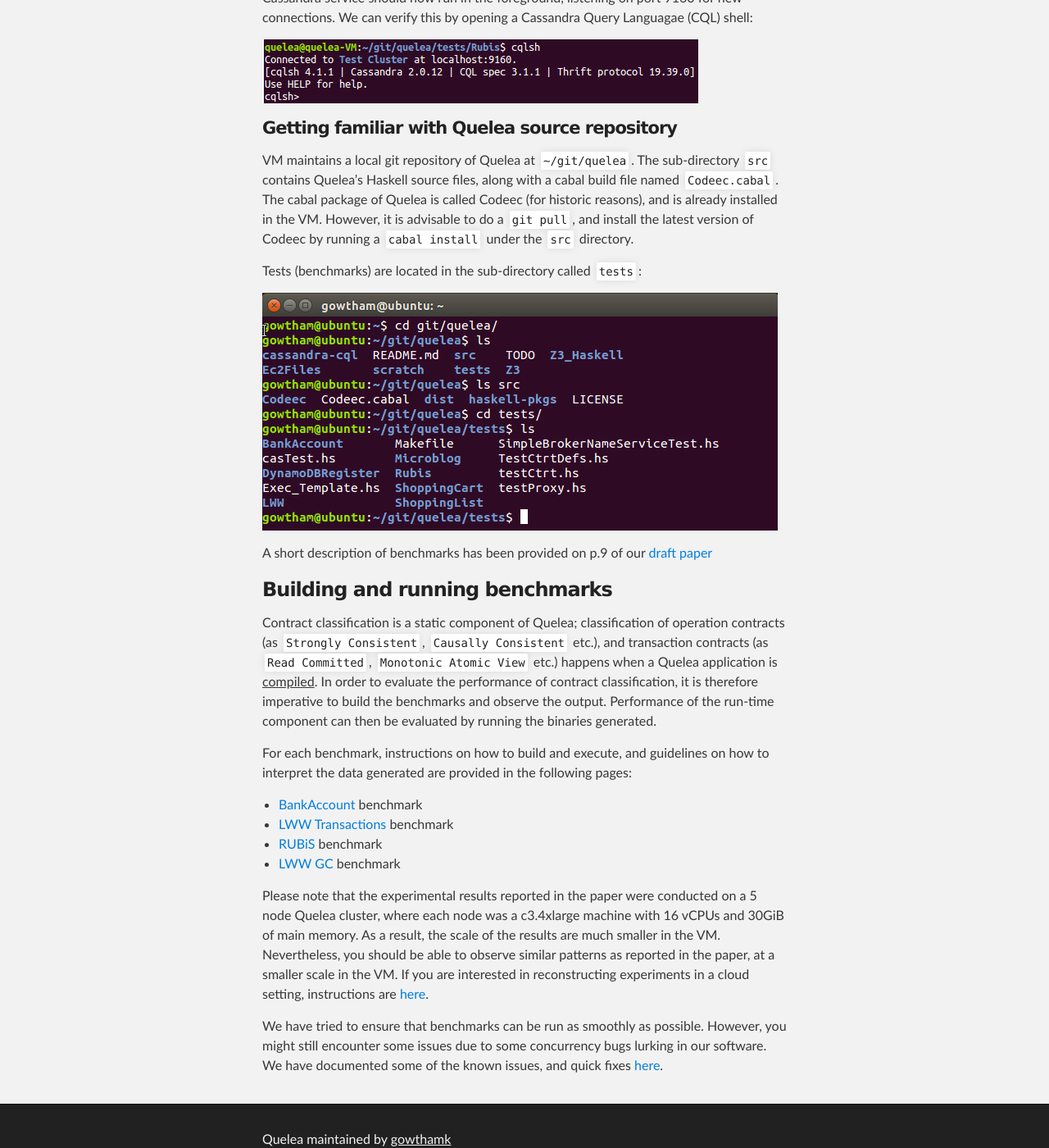
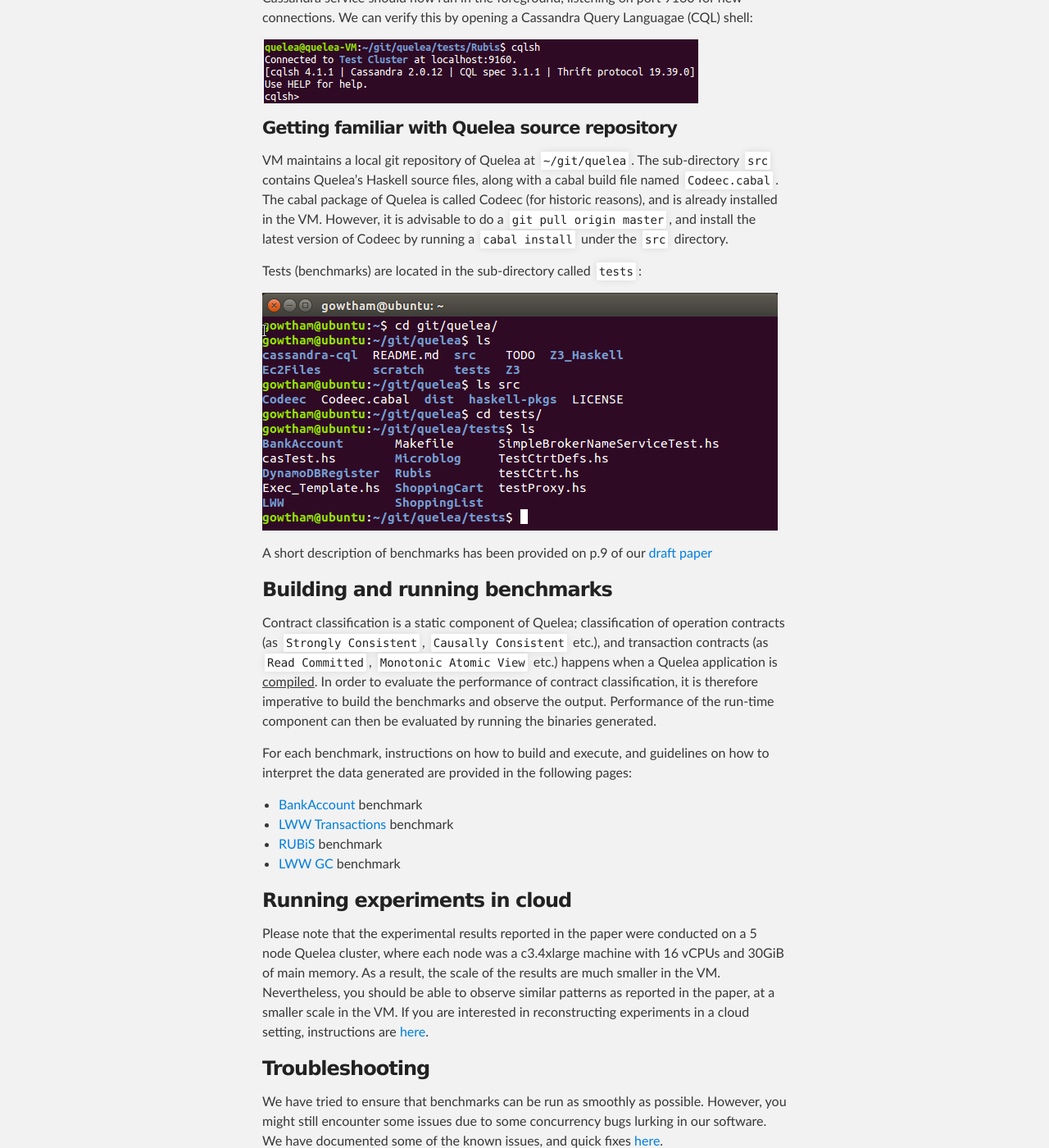
Before and after one commit to kayceesrk/Quelea, a Jekyll site: the page built from _posts/2015-02-10-vm-prelims.markdown, in a window 1280 px wide and 1400 px high, scrolled down 699 px. Shown: the whole window at 82% size. Built offline with Jekyll 4.4.1, drawn with Linux system fonts in a browser that asks for light colours.

Commit message:
Minor edits

```diff
--- a/_posts/2015-02-10-vm-prelims.markdown
+++ b/_posts/2015-02-10-vm-prelims.markdown
@@ -35,9 +35,9 @@
 sub-directory `src` contains Quelea's Haskell source files, along with
 a cabal build file named `Codeec.cabal`. The cabal package of Quelea
 is called Codeec (for historic reasons), and is already installed in
-the VM. However, it is advisable to do a `git pull`, and install the
-latest version of Codeec by running a `cabal install` under the `src`
-directory.
+the VM. However, it is advisable to do a `git pull origin master`, and
+install the latest version of Codeec by running a `cabal install`
+under the `src` directory.
 
 Tests (benchmarks) are located in the sub-directory called `tests`:
 
@@ -64,6 +64,8 @@
 + [RUBiS]({{ site.baseurl }}/rubis-test.html) benchmark
 + [LWW GC]({{ site.baseurl }}/lww-gc-test.html) benchmark
 
+### Running experiments in cloud
+
 Please note that the experimental results reported in the paper were conducted
 on a 5 node Quelea cluster, where each node was a c3.4xlarge machine with 16
 vCPUs and 30GiB of main memory. As a result, the scale of the results are much
@@ -72,6 +74,8 @@
 in reconstructing experiments in a cloud setting, instructions are
 [here]({{ site.baseurl }}/ec2-instructions.html).
 
+### Troubleshooting
+
 We have tried to ensure that benchmarks can be run as smoothly as possible.
 However, you might still encounter some issues due to some concurrency bugs
 lurking in our software. We have documented some of the known issues, and quick
```
